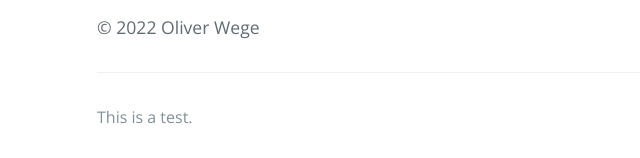
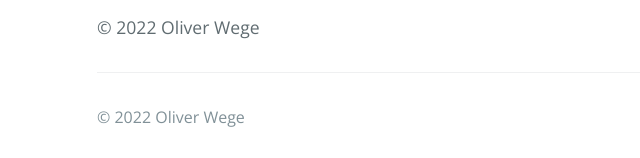
Before and after one commit to olwege/olwege.github.io, a Jekyll site: the page built from index.md, in a window 1280 px wide and 900 px high, scrolled down 2254 px. Shown: the part 739-897 px from the top of the window, without its empty margins (127-767 px from the left). Built offline with Jekyll 4.4.1, drawn with Linux system fonts in a browser that asks for light colours; our own code applies the rules of GitHub Pages for plain Markdown files.

Commit message:
update files

```diff
--- a/_layouts/default.html
+++ b/_layouts/default.html
@@ -34,7 +34,7 @@
         {% if site.github.is_project_page %}
           <span class="site-footer-owner"><a href="{{ site.github.repository_url }}">{{ site.github.repository_name }}</a> is maintained by <a href="{{ site.github.owner_url }}">{{ site.github.owner_name }}</a>.</span>
         {% endif %}
-        <span class="site-footer-credits">This is a test</a>.</span>
+        <span class="site-footer-credits"> &copy; 2022 Oliver Wege </span>
       </footer>
     </main>
   </body>
```
